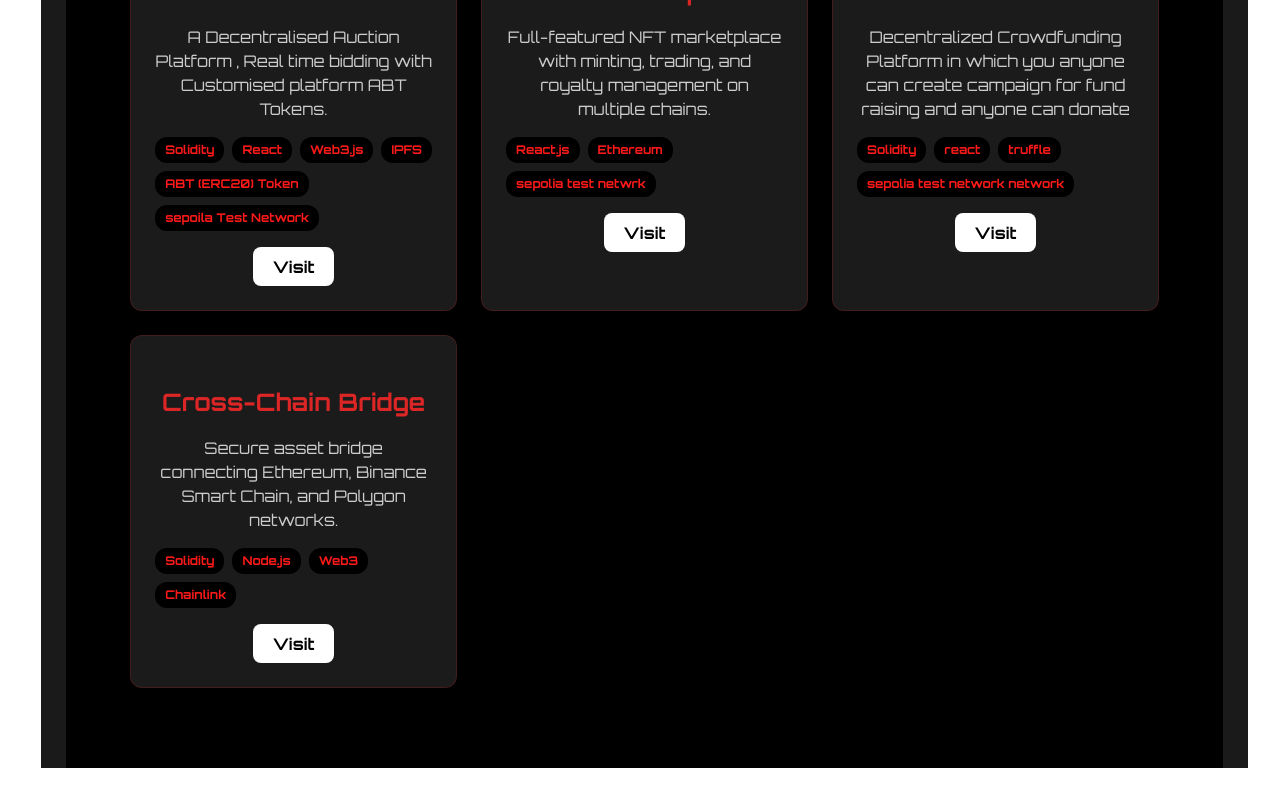
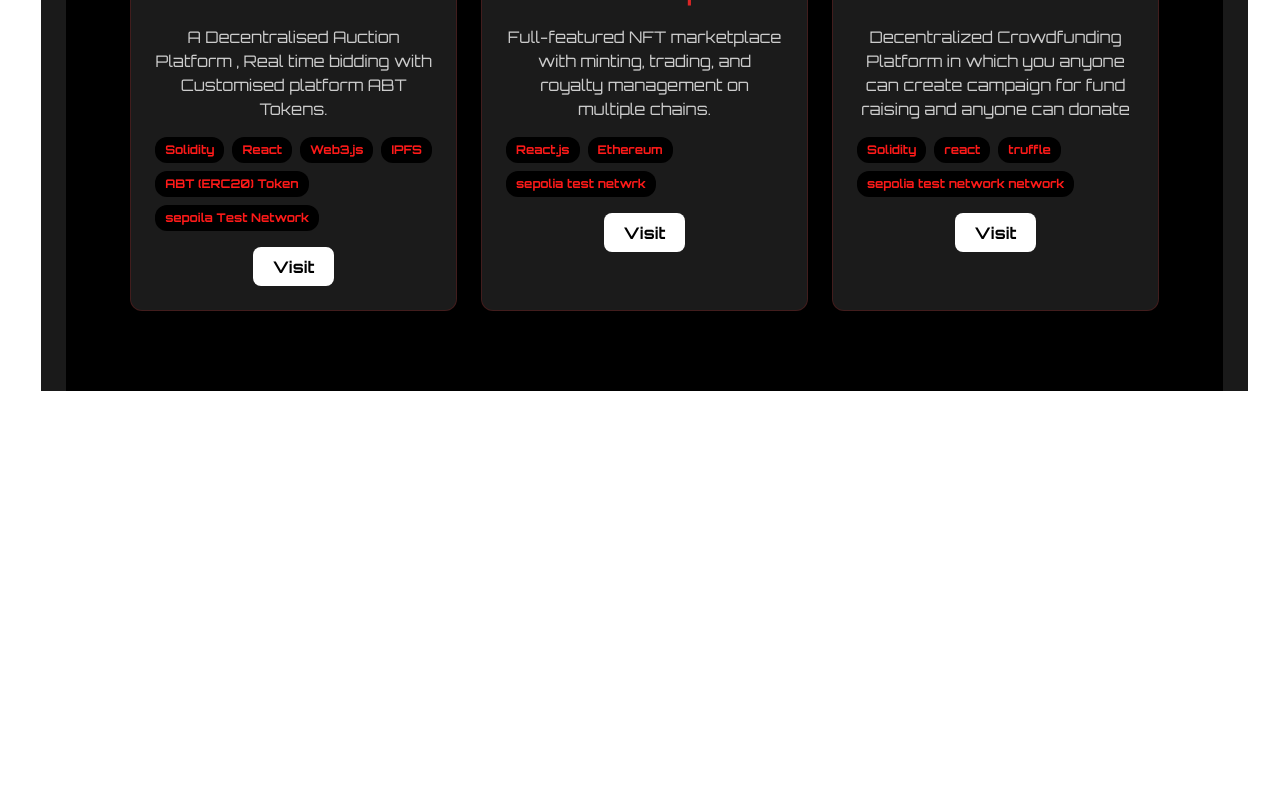
Before and after one commit to AadityaMishra794/Portfolio, a React (Vite) app: page / in a window 1280 px wide. Shown: the part 1825-2625 px from the top of the page. After the commit the page ends 2248 px from the top, so only its background shows below. Built offline with nearby package versions, Linux system fonts and the light colour scheme.

Commit message:
Update Portfolio.jsx

```diff
--- a/src/components/Portfolio.jsx
+++ b/src/components/Portfolio.jsx
@@ -117,14 +117,14 @@ const Home = ({ styles }) => {
       tech: ["Solidity", "react", "truffle", "sepolia test network network"],
       link: "https://crowdfundhive.netlify.app/",
     },
-    {
-      id: 4,
-      title: "Cross-Chain Bridge",
-      description:
-        "Secure asset bridge connecting Ethereum, Binance Smart Chain, and Polygon networks.",
-      tech: ["Solidity", "Node.js", "Web3", "Chainlink"],
-      link: "https://github.com/AadityaMishra794/polygonscan-clone-frontend-REACT.JS-",
-    },
+    // {
+    //   id: 4,
+    //   title: "Cross-Chain Bridge",
+    //   description:
+    //     "Secure asset bridge connecting Ethereum, Binance Smart Chain, and Polygon networks.",
+    //   tech: ["Solidity", "Node.js", "Web3", "Chainlink"],
+    //   link: "https://github.com/AadityaMishra794/polygonscan-clone-frontend-REACT.JS-",
+    // },
   ];
 
   const testimonials = [
```
